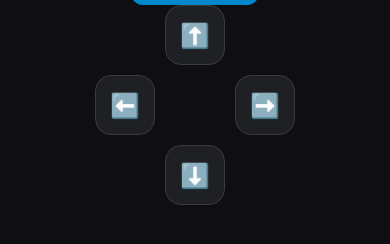
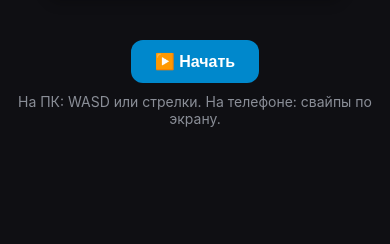
Before and after one commit to 321maslow-cloud/mini-hub-app, a Flask app: page / in a window 390 px wide. Shown: the part 569-813 px from the top of that part. Run offline with Flask 3, Linux system fonts and the light colour scheme; the page is wider than the window, and the part outside it is not shown.

Commit message:
Add files via upload

```diff
--- a/templates/index.html
+++ b/templates/index.html
@@ -73,37 +73,8 @@
         }
 
         .controls {
-            display: grid;
-            grid-template-columns: repeat(3, 1fr);
-            grid-template-rows: repeat(3, 1fr);
-            gap: 10px;
-            width: 200px;
-            height: 200px;
-            display: none; /* Скрыты на ПК */
+            display: none; /* Скрыты всегда */
         }
-
-        @media (max-width: 600px) {
-            .controls {
-                display: grid;
-            }
-        }
-
-        .control-btn {
-            background-color: var(--card-bg);
-            color: var(--text-color);
-            border: 1px solid #3a3b40;
-            border-radius: var(--border-radius);
-            font-size: 24px;
-            display: flex;
-            align-items: center;
-            justify-content: center;
-            cursor: pointer;
-        }
-
-        .up { grid-column: 2; grid-row: 1; }
-        .left { grid-column: 1; grid-row: 2; }
-        .right { grid-column: 3; grid-row: 2; }
-        .down { grid-column: 2; grid-row: 3; }
 
         .start-btn {
             padding: 12px 24px;
@@ -129,6 +100,13 @@
             text-align: center;
             display: none;
         }
+
+        .instructions {
+            color: var(--secondary-text);
+            font-size: 14px;
+            margin-top: 10px;
+            text-align: center;
+        }
     </style>
 </head>
 <body>
@@ -145,13 +123,7 @@
         <canvas id="game-board" width="300" height="300"></canvas>
 
         <button class="start-btn" id="start-btn">▶️ Начать</button>
-
-        <div class="controls">
-            <div class="control-btn up" onclick="changeDirection('up')">⬆️</div>
-            <div class="control-btn left" onclick="changeDirection('left')">⬅️</div>
-            <div class="control-btn right" onclick="changeDirection('right')">➡️</div>
-            <div class="control-btn down" onclick="changeDirection('down')">⬇️</div>
-        </div>
+        <div class="instructions">На ПК: WASD или стрелки. На телефоне: свайпы по экрану.</div>
     </div>
 
     <div class="game-over" id="game-over">
@@ -172,15 +144,25 @@
         const gridSize = 15;
         const tileCount = canvas.width / gridSize;
 
-        let snake = [{x: 10, y: 10}];
-        let food = {x: 5, y: 5};
+        let snake = [];
+        let food = {};
         let dx = 0;
         let dy = 0;
         let score = 0;
         let highScore = localStorage.getItem('snakeHighScore') || 0;
         let gameRunning = false;
+        let gameStarted = false; // Новое: проверка, начата ли игра
 
         highScoreDisplay.textContent = highScore;
+
+        function initGame() {
+            snake = [{x: 10, y: 10}];
+            dx = 0;
+            dy = 0;
+            score = 0;
+            scoreDisplay.textContent = score;
+            generateFood();
+        }
 
         function drawSnake() {
             ctx.fillStyle = '#4CAF50';
@@ -251,10 +235,20 @@
         }
 
         function startGame() {
-            if (gameRunning) return;
+            if (gameStarted) {
+                // Если игра уже начата, то ставим на паузу/снимаем с паузы
+                if (gameRunning) {
+                    pauseGame();
+                } else {
+                    resumeGame();
+                }
+                return;
+            }
 
-            resetGame();
+            // Первая игра
+            initGame();
             gameRunning = true;
+            gameStarted = true;
             startBtn.textContent = '⏸️ Пауза';
             gameLoop();
         }
@@ -264,18 +258,15 @@
             startBtn.textContent = '▶️ Продолжить';
         }
 
-        function toggleGame() {
-            if (gameRunning) {
-                pauseGame();
-            } else {
-                startBtn.textContent = '⏸️ Пауза';
-                gameRunning = true;
-                gameLoop();
-            }
+        function resumeGame() {
+            gameRunning = true;
+            startBtn.textContent = '⏸️ Пауза';
+            gameLoop();
         }
 
         function gameOver() {
             gameRunning = false;
+            gameStarted = false; // Сбрасываем, чтобы можно было снова нажать "Начать"
             startBtn.textContent = '▶️ Начать';
             finalScoreDisplay.textContent = score;
 
@@ -289,17 +280,12 @@
         }
 
         function resetGame() {
-            snake = [{x: 10, y: 10}];
-            dx = 0;
-            dy = 0;
-            score = 0;
-            scoreDisplay.textContent = score;
-            generateFood();
             gameOverScreen.style.display = 'none';
+            // Игра начнётся заново при нажатии "Начать"
         }
 
         function changeDirection(direction) {
-            if (!gameRunning) return;
+            if (!gameRunning || (dx === 0 && dy === 0 && !gameStarted)) return; // Не меняем, если игра не начата
 
             switch (direction) {
                 case 'up':
@@ -397,8 +385,9 @@
             e.preventDefault(); // Предотвращаем прокрутку
         });
 
-        startBtn.addEventListener('click', toggleGame);
-        generateFood();
+        startBtn.addEventListener('click', startGame);
+        // Инициализация игры (но не запуск)
+        initGame();
     </script>
 </body>
 </html>
```
Also changed, not shown: other parts of templates/index.html (+5 -1 lines).
